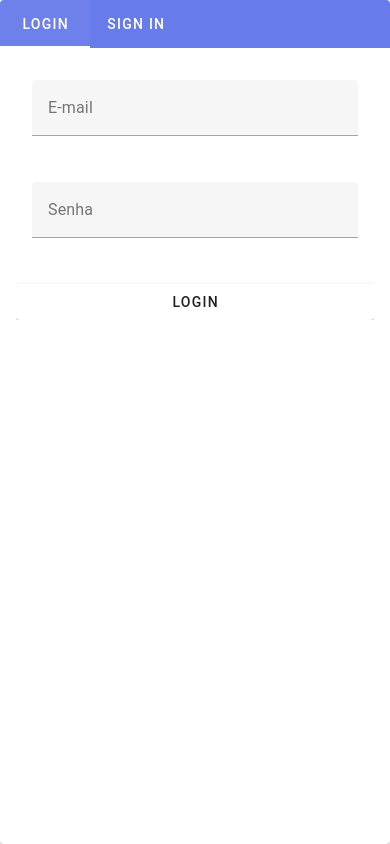
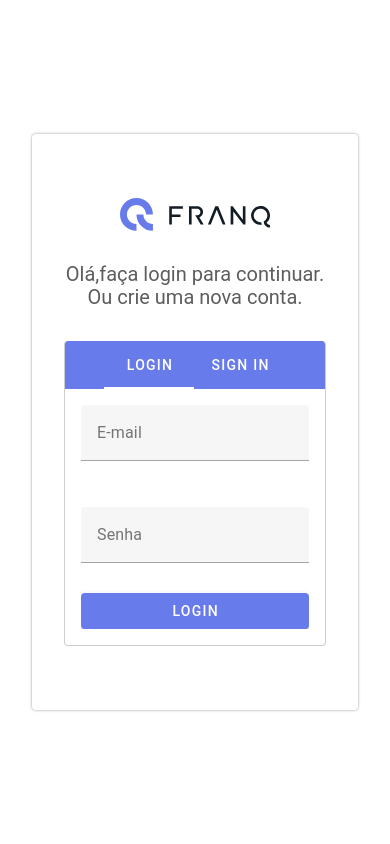
Before and after one commit to RafaPaludo/franq-desafio-tecnico, a Vue app: page /login in a window 390 px wide. Built offline with nearby package versions, Linux system fonts and the light colour scheme; what vue3-apexcharts would draw is missing.

Commit message:
feat: make login page responsive, add error and warning messages

```diff
--- a/src/App.vue
+++ b/src/App.vue
@@ -138,8 +138,8 @@ onMounted(() => {
 </script>
 
 <style lang="scss">
-.v-main {
-  display: grid;
-  // grid-template-columns: 200px 1fr;
+div.v-application__wrap {
+  max-width: 90rem;
+  margin: 0 auto;
 }
 </style>
--- a/src/components/LoginSingIn.vue
+++ b/src/components/LoginSingIn.vue
@@ -29,10 +29,14 @@
         </v-row>
       </v-container>
 
-    <v-btn type="submit" block class="mt-2">Login</v-btn>
+      <v-btn type="submit" block class="mt-2" color="primary">Login</v-btn>
     </v-form>
-
-  {{ successMessage }} {{ errorMessage }}
+    <v-alert
+      v-if="errorMessage"
+      color="error"
+      icon="$error"
+      :text="errorMessage"
+    ></v-alert>
 </template>
 
 <script setup>
@@ -61,15 +65,15 @@ function loginUser () {
   })
   .then(response => {
     successMessage.value = response?.data?.message
-    logUser()
+    logUser(response?.data?.user)
   })
   .catch(error => {
     errorMessage.value = error?.response?.data?.message
   })
 }
 
-function logUser () {
-  userAuth.user = { email }
+function logUser ({ email, name }) {
+  userAuth.user = { email, name }
   chart.setInitialDate()
 
   setTimeout(() => {
@@ -77,3 +81,9 @@ function logUser () {
   }, 1500)
 }
 </script>
+
+<style lang="scss">
+.v-alert {
+  margin: 2rem 0;
+}
+</style>
--- a/src/components/LoginSingUp.vue
+++ b/src/components/LoginSingUp.vue
@@ -4,7 +4,7 @@
       <v-row>
         <v-col
           cols="12"
-          md="4"
+          md="12"
         >
           <v-text-field
             v-model="name"
@@ -16,7 +16,7 @@
 
         <v-col
           cols="12"
-          md="4"
+          md="12"
         >
           <v-text-field
             v-model="email"
@@ -28,7 +28,7 @@
 
         <v-col
           cols="12"
-          md="4"
+          md="12"
         >
           <v-text-field
             v-model="password"
@@ -41,11 +41,22 @@
       </v-row>
     </v-container>
 
-    <v-btn type="submit" block class="mt-2">Registrar</v-btn>
+    <v-btn type="submit" block class="mt-2" color="primary">Registrar</v-btn>
   </v-form>
 
-  {{ errorMessage }}
-  {{ successMessage }}
+  <v-alert
+    v-if="errorMessage"
+    color="warning"
+    icon="$warning"
+    :text="errorMessage"
+  />
+  <v-alert
+    v-if="successMessage"
+    color="success"
+    icon="$success"
+    :text="successMessage"
+  />
+
 </template>
 
 <script setup>
@@ -108,15 +119,17 @@ function registerUser () {
   })
   .then(response => {
     successMessage.value = response?.data?.message
-    logUser()
+    console.log(response?.data?.user)
+    logUser(response?.data?.user)
   })
   .catch(error => {
     errorMessage.value = error?.response?.data?.message
   })
 }
 
-function logUser () {
-  userAuth.user = { email }
+function logUser ({ email, name }) {
+  console.log('adasdasdasd')
+  userAuth.user = { email, name }
 
   setTimeout(() => {
     router.push('/')
--- a/src/views/Login.vue
+++ b/src/views/Login.vue
@@ -1,8 +1,25 @@
 <template>
+  <section
+    class="section"
+  >
+    <div
+      class="form-container"
+    >
+      <img
+        :src="Logo"
+        alt="Logo Franq"
+        class="logo-img"
+      >
+      <div class="greetings">
+        Olá,faça login para continuar. <br>
+        Ou crie uma nova conta.
+      </div>
+
       <v-card>
         <v-tabs
           v-model="tab"
           bg-color="primary"
+          align-tabs="center"
         >
           <v-tab value="one">Login</v-tab>
           <v-tab value="two">Sign In</v-tab>
@@ -20,12 +37,56 @@
           </v-window>
         </v-card-text>
       </v-card>
+    </div>
+  </section>
 </template>
 
 <script setup>
 import { ref } from 'vue'
 import LoginSignUp from '@/components/LoginSingUp.vue'
 import LoginSingIn from '@/components/LoginSingIn.vue'
+import Logo from '@/assets/logo-franq.svg'
 
 const tab = ref(null)
 </script>
+
+<style lang="scss">
+.section{
+  display: flex;
+  justify-content: center;
+  align-items: center;
+  padding: 0 2rem;
+  height: 100%;
+}
+
+.form-container {
+  flex-basis: 100%;
+  display: flex;
+  justify-content: center;
+  align-items: center;
+  flex-direction: column;
+  padding: 4rem 2rem;
+  border-radius: .25rem;
+  box-shadow: 0px 0px 3px rgba(0,0,0,.4);
+  gap: 2rem;
+  max-width: 50rem;
+  margin: 0 auto;
+}
+
+.greetings {
+  font-size: 1.25rem;
+  color: #5d5d5d;
+  text-align: center;
+}
+
+.v-card {
+  width: 100%;
+  box-shadow: none;
+  border: 1px solid #cdcdcd;
+  border-top: none;
+}
+
+.v-container {
+  padding: 0;
+}
+</style>
```
Lines whose indentation alone changed are shown as unchanged.
